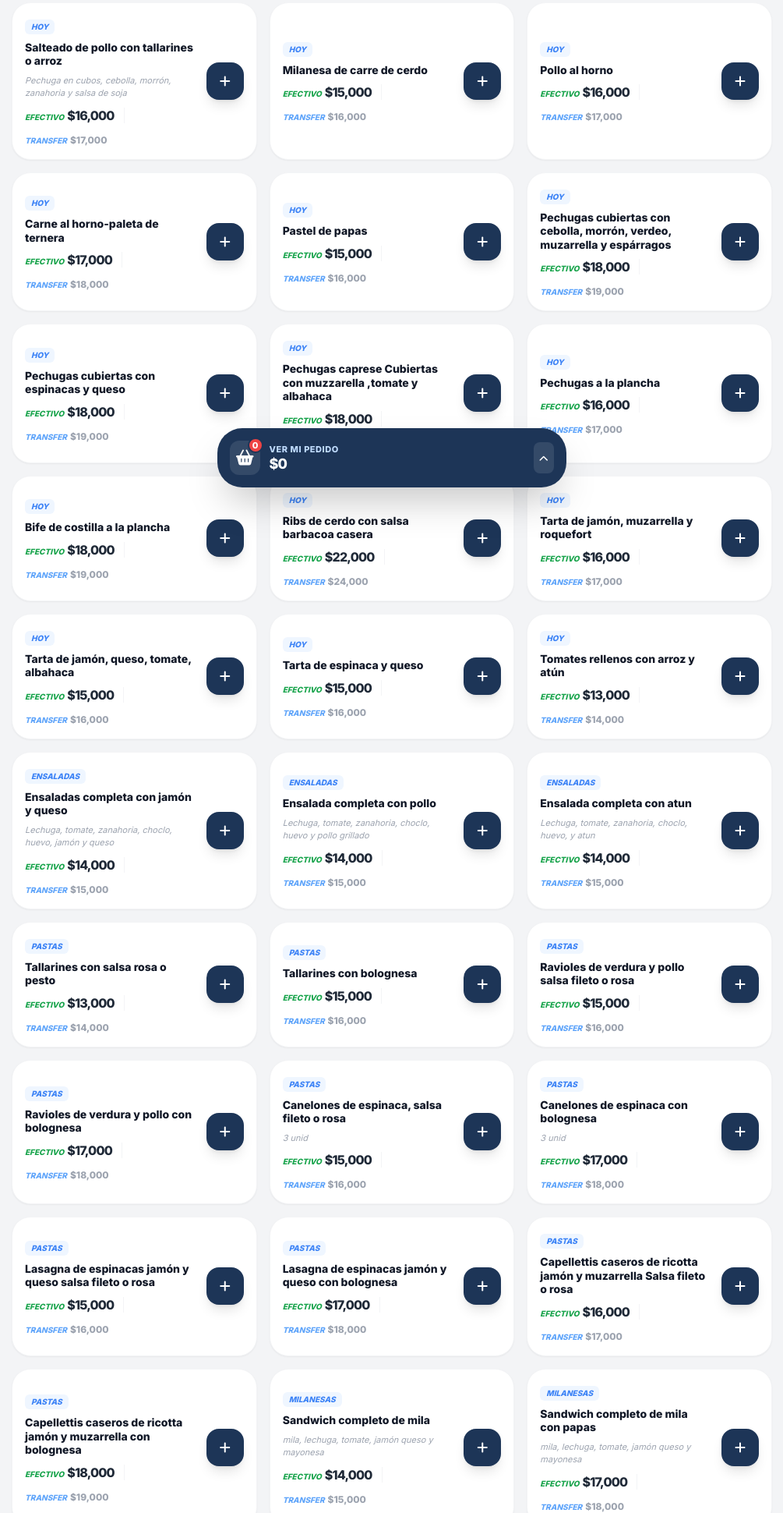
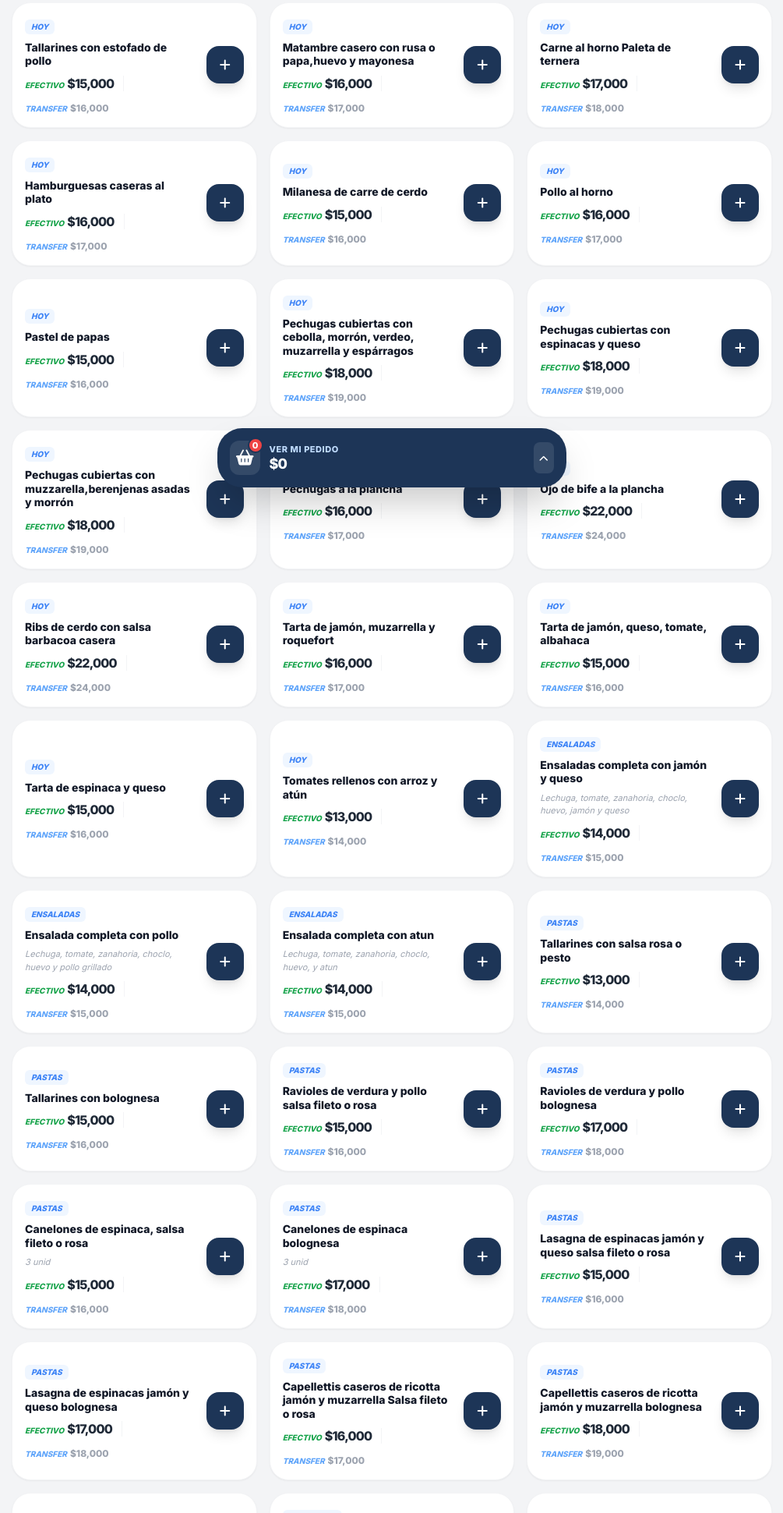
Before and after one commit to Alejandro-Maxi-Comidas/alejandro-maxi-comidas-menu, a plain HTML site: page index.html in a window 1280 px wide. Shown: the part 279-2219 px from the top of the page at 78% size, without its empty margins (137-1142 px from the left). Drawn offline with nearby package versions, Linux system fonts and the light colour scheme.

Commit message:
Menu Auto-Update: 12/11/2026, 01:10:24

```diff
--- a/index.html
+++ b/index.html
@@ -406,15 +406,42 @@
         const menuData = [
     {
         "id": 1,
-        "name": "Salteado de pollo con tallarines o arroz",
+        "name": "Tallarines con estofado de pollo",
         "cat": "hoy",
-        "cash": 16000,
-        "mp": 17000,
-        "desc": "Pechuga en cubos, cebolla, morrón, zanahoria y salsa de soja",
+        "cash": 15000,
+        "mp": 16000,
+        "desc": "",
         "side": false
     },
     {
         "id": 2,
+        "name": "Matambre casero con rusa o papa,huevo y mayonesa",
+        "cat": "hoy",
+        "cash": 16000,
+        "mp": 17000,
+        "desc": "",
+        "side": false
+    },
+    {
+        "id": 3,
+        "name": "Carne al horno Paleta de ternera",
+        "cat": "hoy",
+        "cash": 17000,
+        "mp": 18000,
+        "desc": "",
+        "side": true
+    },
+    {
+        "id": 4,
+        "name": "Hamburguesas caseras al plato",
+        "cat": "hoy",
+        "cash": 16000,
+        "mp": 17000,
+        "desc": "",
+        "side": true
+    },
+    {
+        "id": 5,
         "name": "Milanesa de carre de cerdo",
         "cat": "hoy",
         "cash": 15000,
@@ -423,7 +450,7 @@
         "side": true
     },
     {
-        "id": 3,
+        "id": 6,
         "name": "Pollo al horno",
         "cat": "hoy",
         "cash": 16000,
@@ -432,16 +459,7 @@
         "side": true
     },
     {
-        "id": 4,
-        "name": "Carne al horno-paleta de ternera",
-        "cat": "hoy",
-        "cash": 17000,
-        "mp": 18000,
-        "desc": "",
-        "side": true
-    },
-    {
-        "id": 5,
+        "id": 7,
         "name": "Pastel de papas",
         "cat": "hoy",
         "cash": 15000,
@@ -450,7 +468,7 @@
         "side": false
     },
     {
-        "id": 6,
+        "id": 8,
         "name": "Pechugas cubiertas con cebolla, morrón, verdeo, muzarrella y espárragos",
         "cat": "hoy",
         "cash": 18000,
@@ -459,7 +477,7 @@
         "side": true
     },
     {
-        "id": 7,
+        "id": 9,
         "name": "Pechugas cubiertas con espinacas y queso",
         "cat": "hoy",
         "cash": 18000,
@@ -468,8 +486,8 @@
         "side": true
     },
     {
-        "id": 8,
-        "name": "Pechugas caprese Cubiertas con muzzarella ,tomate y albahaca",
+        "id": 10,
+        "name": "Pechugas cubiertas con muzzarella,berenjenas asadas y morrón",
         "cat": "hoy",
         "cash": 18000,
         "mp": 19000,
@@ -477,7 +495,7 @@
         "side": true
     },
     {
-        "id": 9,
+        "id": 11,
         "name": "Pechugas a la plancha",
         "cat": "hoy",
         "cash": 16000,
@@ -486,16 +504,16 @@
         "side": true
     },
     {
-        "id": 10,
-        "name": "Bife de costilla a la plancha",
+        "id": 12,
+        "name": "Ojo de bife a la plancha",
         "cat": "hoy",
-        "cash": 18000,
-        "mp": 19000,
+        "cash": 22000,
+        "mp": 24000,
         "desc": "",
         "side": true
     },
     {
-        "id": 11,
+        "id": 13,
         "name": "Ribs de cerdo con salsa barbacoa casera",
         "cat": "hoy",
         "cash": 22000,
@@ -504,7 +522,7 @@
         "side": true
     },
     {
-        "id": 12,
+        "id": 14,
         "name": "Tarta de jamón, muzarrella y roquefort",
         "cat": "hoy",
         "cash": 16000,
@@ -513,7 +531,7 @@
         "side": false
     },
     {
-        "id": 13,
+        "id": 15,
         "name": "Tarta de jamón, queso, tomate, albahaca",
         "cat": "hoy",
         "cash": 15000,
@@ -522,7 +540,7 @@
         "side": false
     },
     {
-        "id": 14,
+        "id": 16,
         "name": "Tarta de espinaca y queso",
         "cat": "hoy",
         "cash": 15000,
@@ -531,7 +549,7 @@
         "side": false
     },
     {
-        "id": 15,
+        "id": 17,
         "name": "Tomates rellenos con arroz y atún",
         "cat": "hoy",
         "cash": 13000,
@@ -540,7 +558,7 @@
         "side": false
     },
     {
-        "id": 16,
+        "id": 18,
         "name": "Ensaladas completa con jamón y queso",
         "cat": "ensaladas",
         "cash": 14000,
@@ -549,7 +567,7 @@
         "side": false
     },
     {
-        "id": 17,
+        "id": 19,
         "name": "Ensalada completa con pollo",
         "cat": "ensaladas",
         "cash": 14000,
@@ -558,7 +576,7 @@
         "side": false
     },
     {
-        "id": 18,
+        "id": 20,
         "name": "Ensalada completa con atun",
         "cat": "ensaladas",
         "cash": 14000,
@@ -567,7 +585,7 @@
         "side": false
     },
     {
-        "id": 19,
+        "id": 21,
         "name": "Tallarines con salsa rosa o pesto",
         "cat": "pastas",
         "cash": 13000,
@@ -576,7 +594,7 @@
         "side": false
     },
     {
-        "id": 20,
+        "id": 22,
         "name": "Tallarines con bolognesa",
         "cat": "pastas",
         "cash": 15000,
@@ -585,7 +603,7 @@
         "side": false
     },
     {
-        "id": 21,
+        "id": 23,
         "name": "Ravioles de verdura y pollo salsa fileto o rosa",
         "cat": "pastas",
         "cash": 15000,
@@ -594,8 +612,8 @@
         "side": false
     },
     {
-        "id": 22,
-        "name": "Ravioles de verdura y pollo con bolognesa",
+        "id": 24,
+        "name": "Ravioles de verdura y pollo bolognesa",
         "cat": "pastas",
         "cash": 17000,
         "mp": 18000,
@@ -603,7 +621,7 @@
         "side": false
     },
     {
-        "id": 23,
+        "id": 25,
         "name": "Canelones de espinaca, salsa fileto o rosa",
         "cat": "pastas",
         "cash": 15000,
@@ -612,8 +630,8 @@
         "side": false
     },
     {
-        "id": 24,
-        "name": "Canelones de espinaca con bolognesa",
+        "id": 26,
+        "name": "Canelones de espinaca bolognesa",
         "cat": "pastas",
         "cash": 17000,
         "mp": 18000,
@@ -621,7 +639,7 @@
         "side": false
     },
     {
-        "id": 25,
+        "id": 27,
         "name": "Lasagna de espinacas jamón y queso salsa fileto o rosa",
         "cat": "pastas",
         "cash": 15000,
@@ -630,8 +648,8 @@
         "side": false
     },
     {
-        "id": 26,
-        "name": "Lasagna de espinacas jamón y queso con bolognesa",
+        "id": 28,
+        "name": "Lasagna de espinacas jamón y queso bolognesa",
         "cat": "pastas",
         "cash": 17000,
         "mp": 18000,
@@ -639,7 +657,7 @@
         "side": false
     },
     {
-        "id": 27,
+        "id": 29,
         "name": "Capellettis caseros de ricotta jamón y muzarrella Salsa fileto o rosa",
         "cat": "pastas",
         "cash": 16000,
@@ -648,8 +666,8 @@
         "side": false
     },
     {
-        "id": 28,
-        "name": "Capellettis caseros de ricotta jamón y muzarrella con bolognesa",
+        "id": 30,
+        "name": "Capellettis caseros de ricotta jamón y muzarrella bolognesa",
         "cat": "pastas",
         "cash": 18000,
         "mp": 19000,
@@ -657,7 +675,7 @@
         "side": false
     },
     {
-        "id": 29,
+        "id": 31,
         "name": "Sandwich completo de mila",
         "cat": "milanesas",
         "cash": 14000,
@@ -666,16 +684,16 @@
         "side": false
     },
     {
-        "id": 30,
+        "id": 32,
         "name": "Sandwich completo de mila con papas",
         "cat": "milanesas",
         "cash": 17000,
         "mp": 18000,
-        "desc": "mila, lechuga, tomate, jamón queso y mayonesa",
+        "desc": "mila, lechuga, tomate, jamón queso y mayonesa con papas",
         "side": false
     },
     {
-        "id": 31,
+        "id": 33,
         "name": "Milanesa de ternera",
         "cat": "milanesas",
         "cash": 17000,
@@ -684,7 +702,7 @@
         "side": true
     },
     {
-        "id": 32,
+        "id": 34,
         "name": "Milanesa de ternera napolitana",
         "cat": "milanesas",
         "cash": 19000,
@@ -693,7 +711,7 @@
         "side": true
     },
     {
-        "id": 33,
+        "id": 35,
         "name": "Suprema de pollo",
         "cat": "milanesas",
         "cash": 17000,
@@ -702,29 +720,11 @@
         "side": true
     },
     {
-        "id": 34,
+        "id": 36,
         "name": "Suprema de pollo napolitana",
         "cat": "milanesas",
         "cash": 19000,
         "mp": 20000,
-        "desc": "",
-        "side": true
-    },
-    {
-        "id": 35,
-        "name": "Milanesa de peceto",
-        "cat": "milanesas",
-        "cash": 18000,
-        "mp": 19000,
-        "desc": "",
-        "side": true
-    },
-    {
-        "id": 36,
-        "name": "Milanesa de peceto napolitana",
-        "cat": "milanesas",
-        "cash": 20000,
-        "mp": 21000,
         "desc": "",
         "side": true
     },
```
